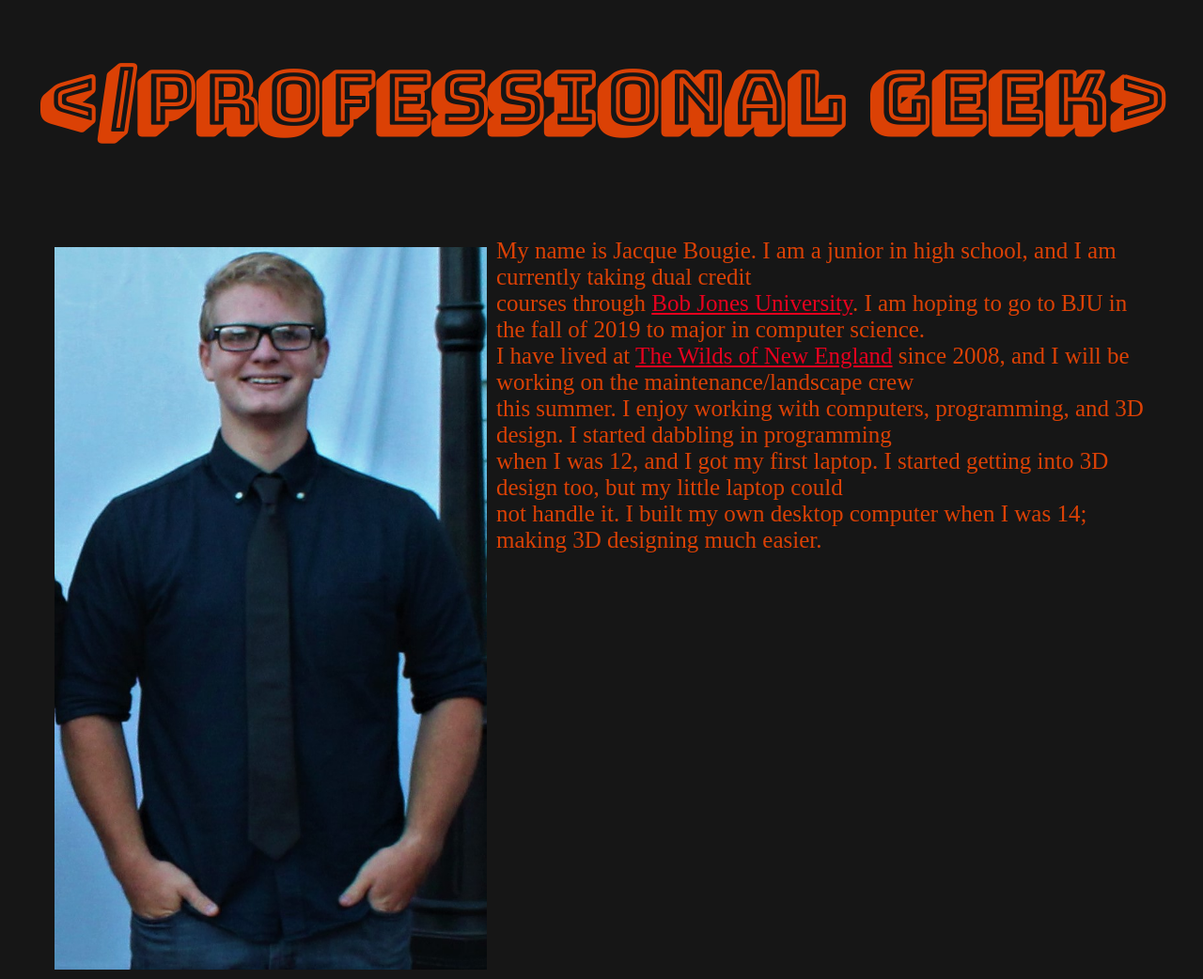
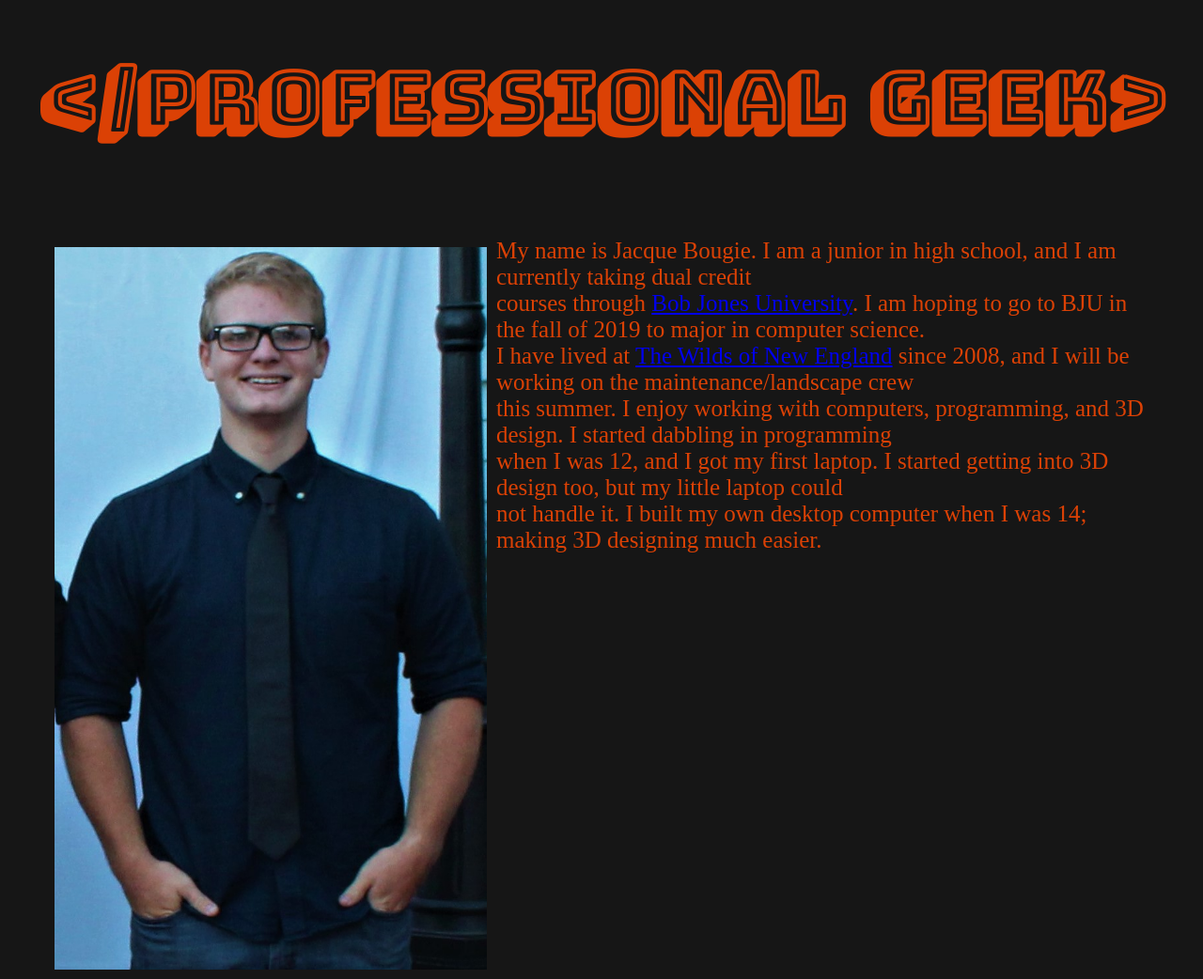
Before and after one commit to MiniGun/MiniGun.github.io, a PHP site: page / in a window 1280 px wide. Shown: the whole page at 94% size. Run offline with PHP 8.4, Linux system fonts and the light colour scheme; some web fonts are replaced.

Commit message:
Update style.css

```diff
--- a/style.css
+++ b/style.css
@@ -20,5 +20,5 @@ p1    {
 	font-size: 25px;
 	font-family: "Chau Philomene One";
 	padding: 40px;
-	a:link { color: #E7001E; }
+	a:link color: #E7001E;
 }
```
